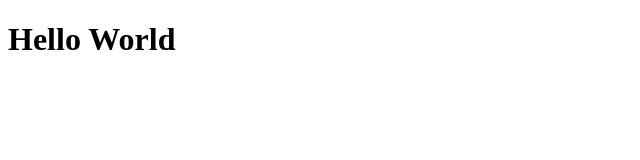
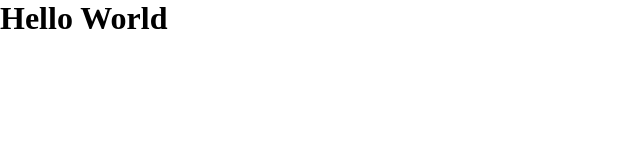
Before and after one commit to Meyson6603/MaisControle, a website: page public/index.html in a window 1280 px wide. Shown: the whole page, without its empty margins (0-640 px from the left). Drawn offline with Linux system fonts and the light colour scheme.

Commit message:
chore: added .gitkeep file to retain empty directory and added content to index.html, style.css, index.js

```diff
--- a/public/index.html
+++ b/public/index.html
@@ -1,14 +1,16 @@
 <!DOCTYPE html>
-<html lang="en">
+<html lang="pt-br">
 
 <head>
     <meta charset="UTF-8">
     <meta name="viewport" content="width=device-width, initial-scale=1.0">
     <title>Document</title>
+    <link rel="stylesheet" href="style.css">
 </head>
 
 <body>
     <h1>Hello World</h1>
+    <script type="module" src="index.js"></script>
 </body>
 
 </html>
--- a/public/index.js
+++ b/public/index.js
@@ -0,0 +1 @@
+console.log('hello world');
--- a/public/style.css
+++ b/public/style.css
@@ -0,0 +1,5 @@
+* {
+    margin: 0;
+    padding: 0;
+    box-sizing: border-box;
+}
```
Also changed, not shown: 4 other files.
